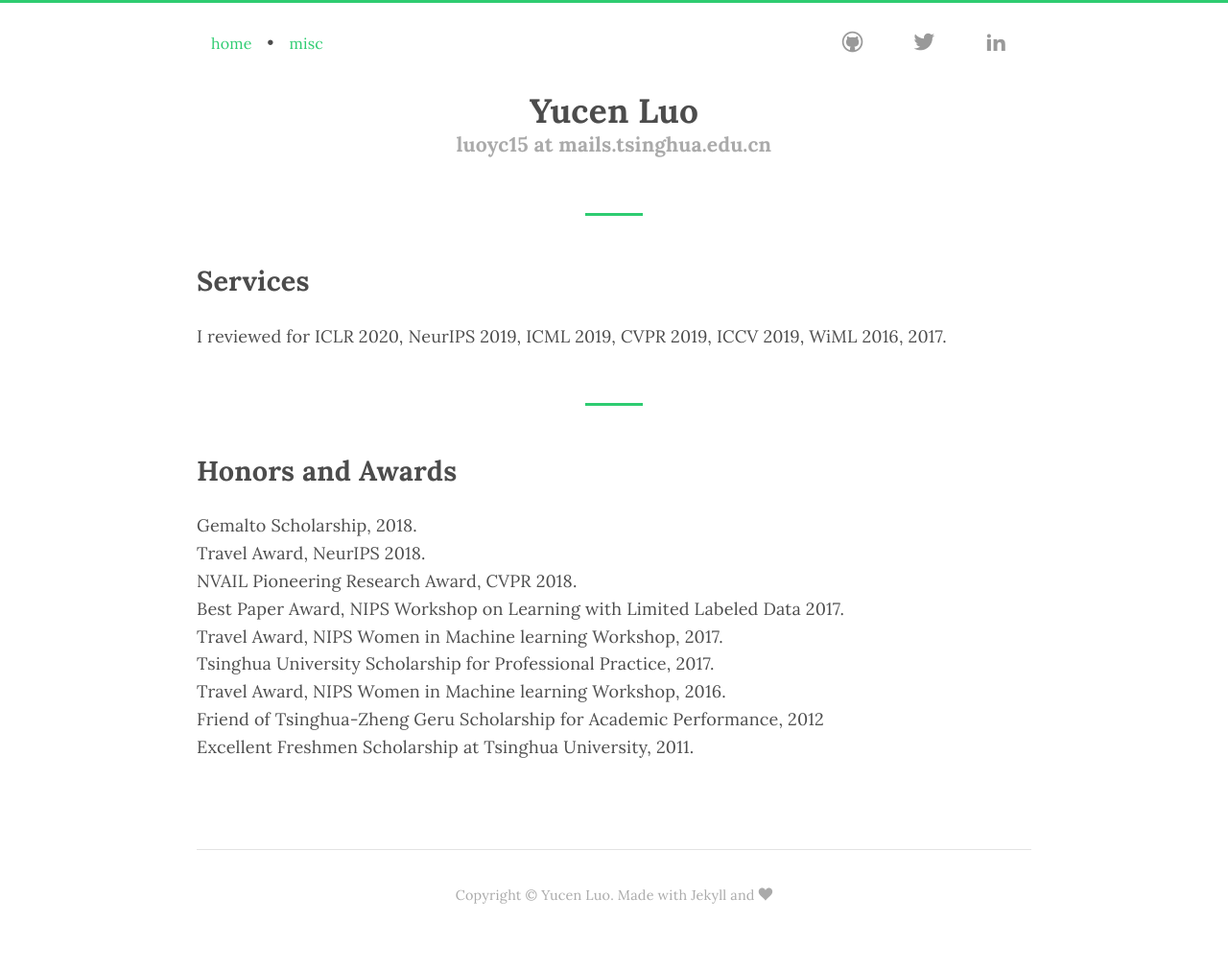
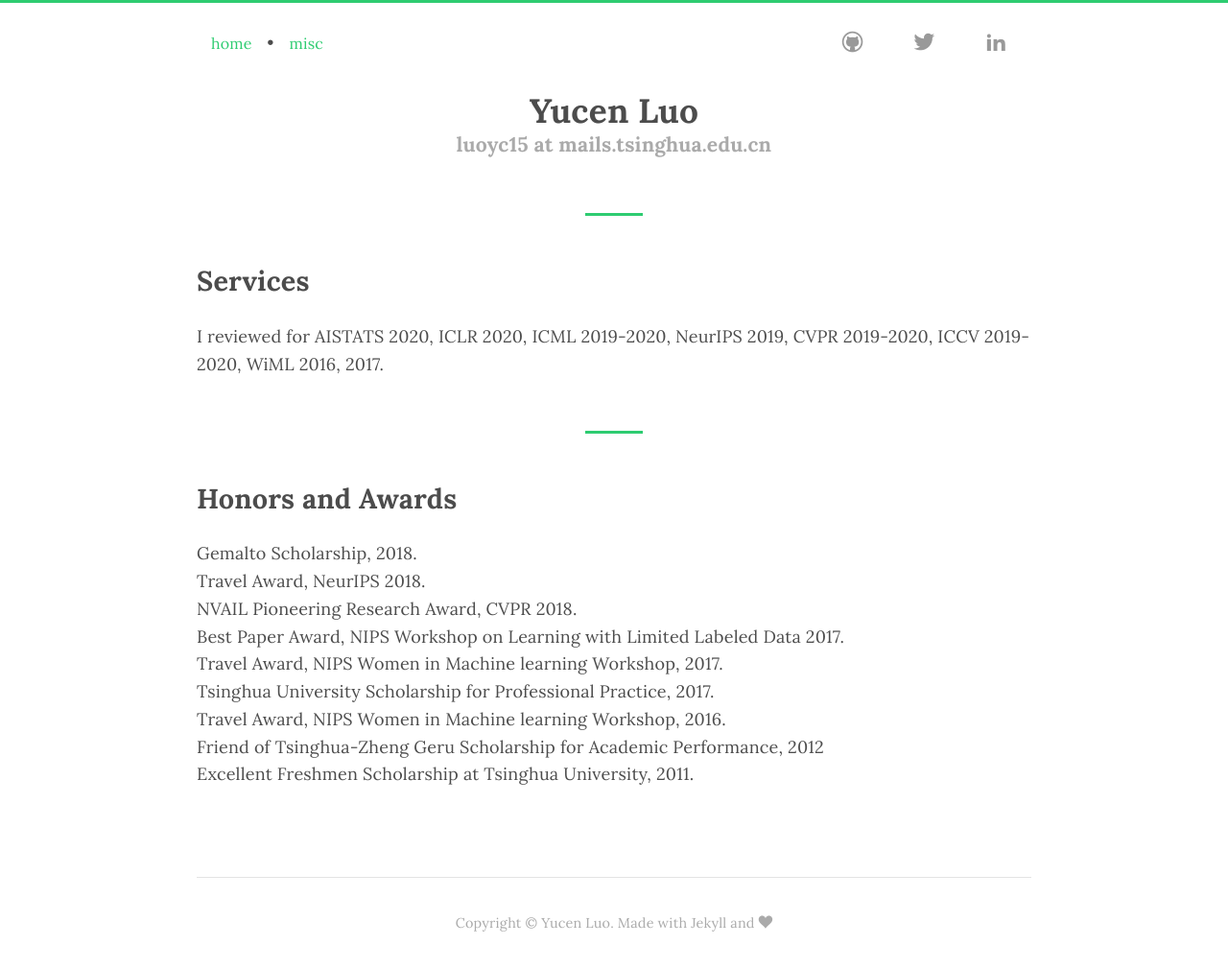
Before and after one commit to xinmei9322/xinmei9322.github.io, a Jekyll site: the page built from misc.md, in a window 1280 px wide. Shown: the whole page at 96% size. Built offline with Jekyll 4.4.1, drawn with Linux system fonts in a browser that asks for light colours; some web fonts are replaced; before the commit the page ends 981 px from its top, so only the background shows below that.

Commit message:
Update misc.md

```diff
--- a/misc.md
+++ b/misc.md
@@ -6,7 +6,7 @@ permalink: /misc/
 
 ## Services
 
-I reviewed for ICLR 2020, NeurIPS 2019, ICML 2019, CVPR 2019, ICCV 2019, WiML 2016, 2017.
+I reviewed for AISTATS 2020, ICLR 2020, ICML 2019-2020, NeurIPS 2019, CVPR 2019-2020, ICCV 2019-2020, WiML 2016, 2017.
 
 <hr class="hr">
 
```
